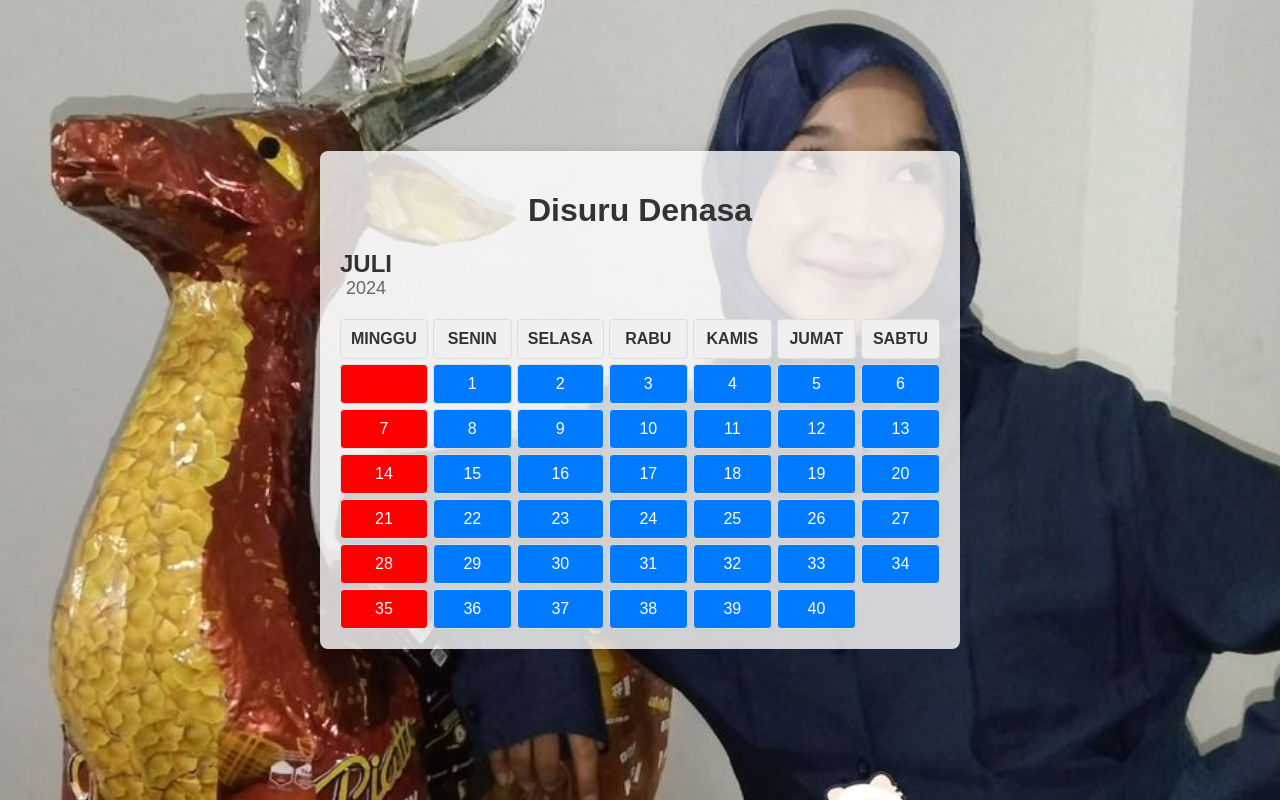
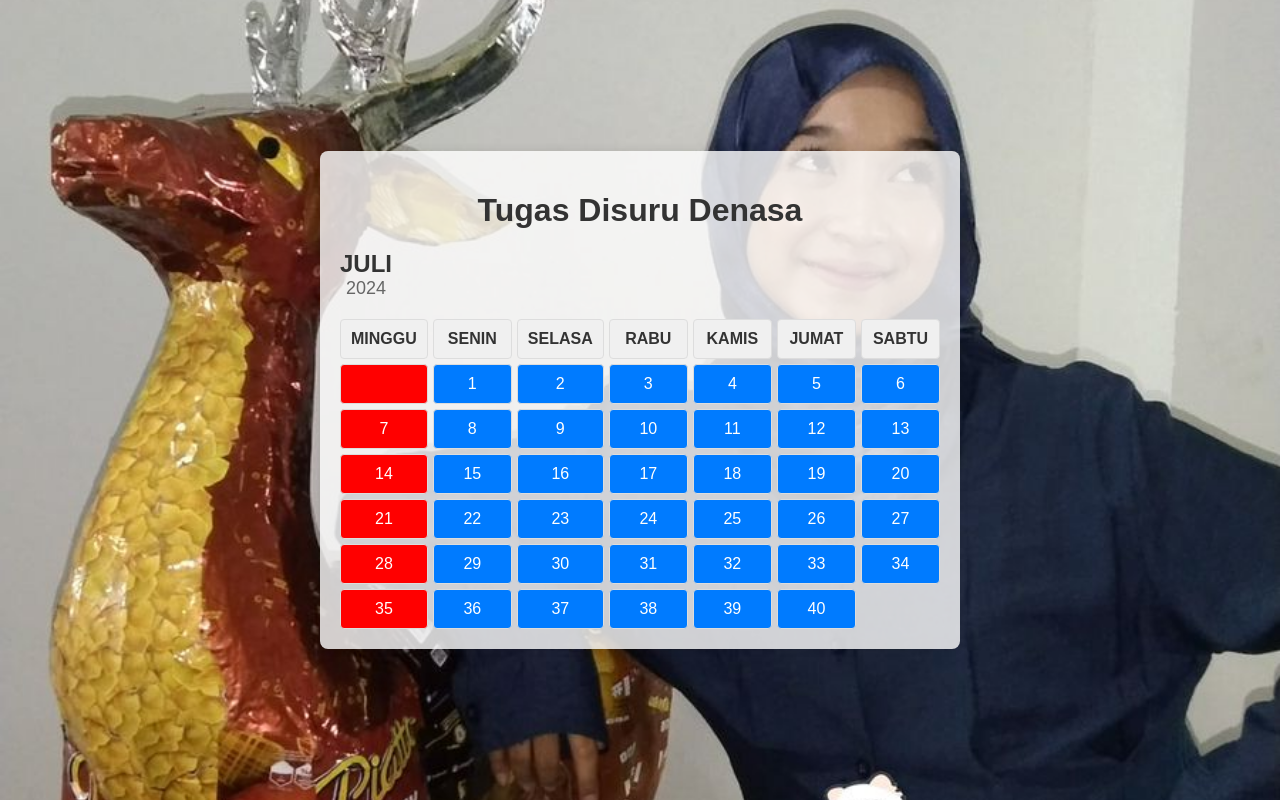
Before and after one commit to AryaSec1337/AryaSec1337.github.io, a plain HTML site: page DisuruDenasa.html in a window 1280 px wide. Drawn offline with Linux system fonts and the light colour scheme.

Commit message:
Update DisuruDenasa.html

```diff
--- a/DisuruDenasa.html
+++ b/DisuruDenasa.html
@@ -101,7 +101,7 @@
   </head>
   <body>
     <div class="calendar-container">
-      <h1>Disuru Denasa</h1>
+      <h1>Tugas Disuru Denasa</h1>
       <div class="calendar-header">
         <div class="month-year">
           <span class="month">JULI</span>
```
